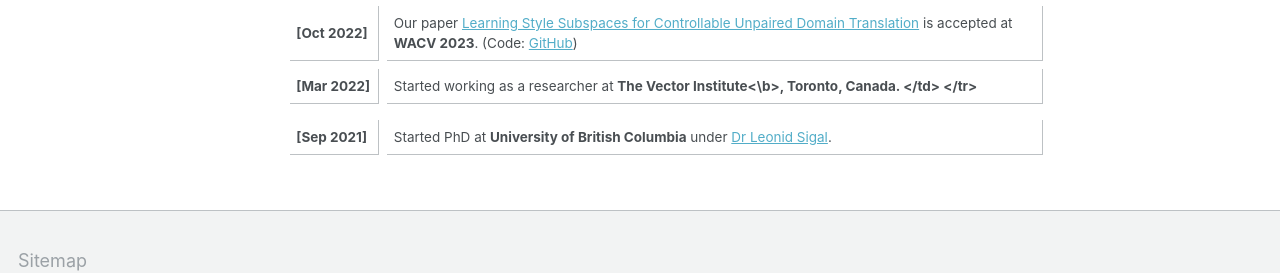
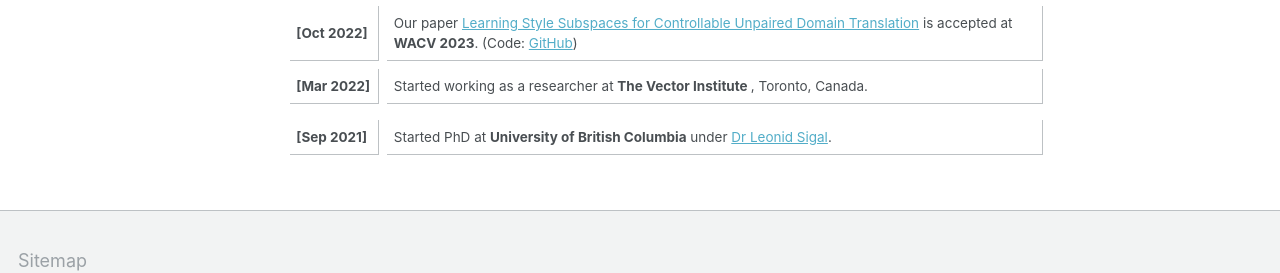
Before and after one commit to GauravBh1010tt/gauravbh1010tt.github.io, a Jekyll site: the page built from _pages/about.md, in a window 1280 px wide and 1231 px high. Shown: the part 866-1139 px from the top of the window. Built offline with Jekyll 4.4.1, drawn with Linux system fonts in a browser that asks for light colours.

Commit message:
eccv 2024

```diff
--- a/_pages/about.md
+++ b/_pages/about.md
@@ -57,7 +57,7 @@ Grounded Concept Learner for Few-Shot Learning</a> is accepted at <b> BMVC 2023
             </tr>
           <tr>
               <td><strong> [Mar 2022] </strong></td>
-              <td> Started working as a researcher at <b>The Vector Institute<\b>, Toronto, Canada. </td>
+              <td> Started working as a researcher at <b>The Vector Institute </b>, Toronto, Canada. </td>
             </tr>
           <tr>
           <tr>
```
